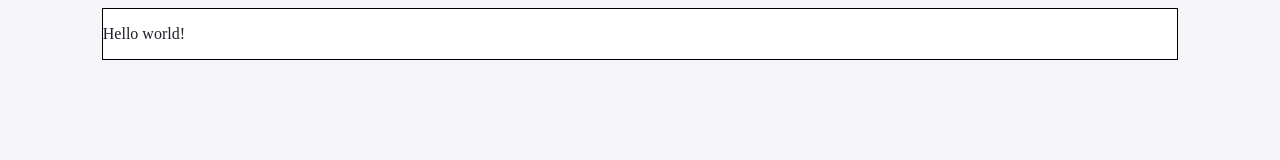
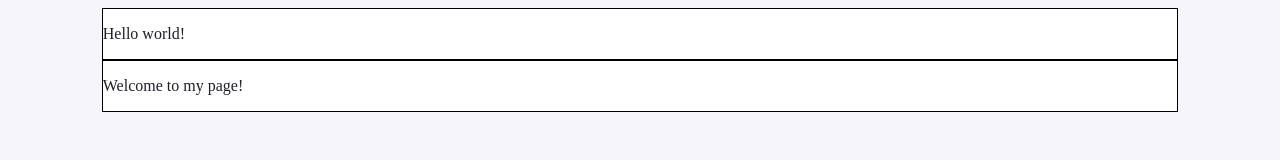
Before and after one commit to kassiepietsch/klpietsch-hw6, a plain HTML site: page index.html in a window 1280 px wide. Drawn offline with Linux system fonts and the light colour scheme.

```diff
--- a/index.html
+++ b/index.html
@@ -10,4 +10,9 @@
             <p>Hello world!</p>
         </div>
     </body>
+    <body>
+        <div class="container">
+            <p>Welcome to my page!</p>
+        </div>
+    </body>
 </html>
```
Also changed, not shown: 1 other file.
